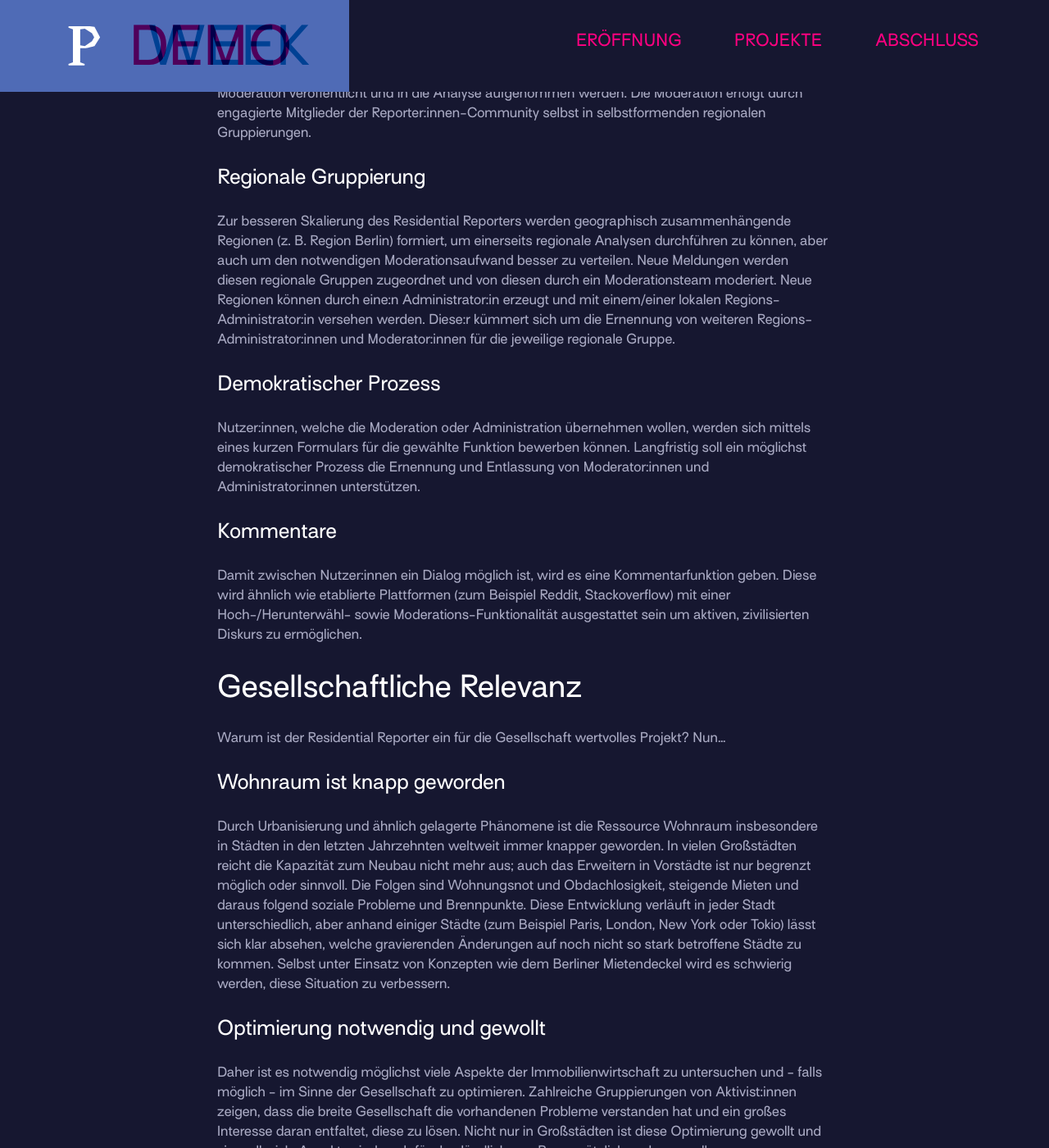
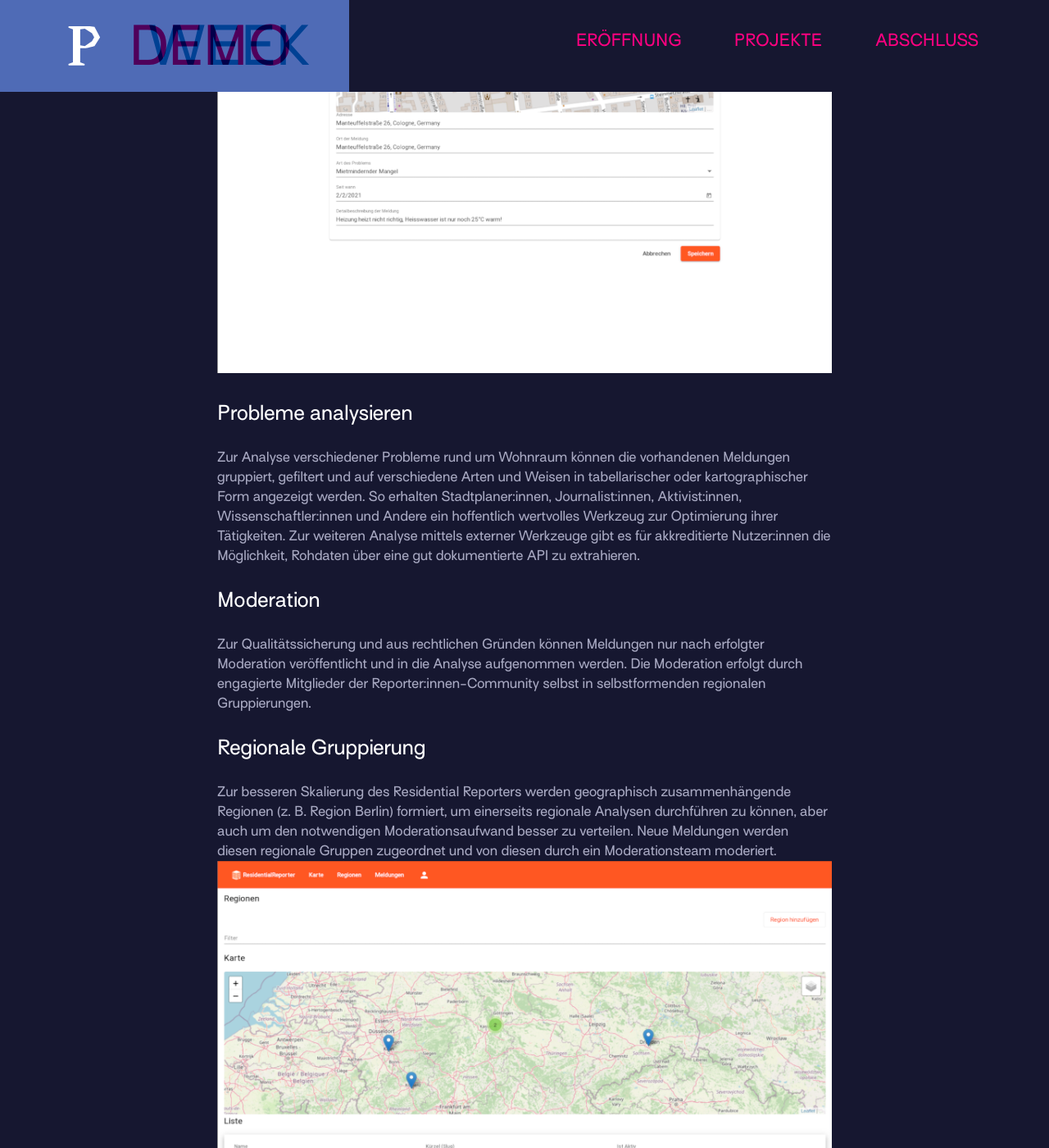
Before and after one commit to prototypefund/demo-week-runde8, a Jekyll site: the page built from _projects/08-residential-reporter.md, in a window 1280 px wide and 1400 px high, scrolled down 1734 px. Shown: the whole window at 82% size. Built offline with Jekyll 4.4.1, drawn with Linux system fonts in a browser that asks for light colours; some of the changed text lies outside the part shown.

```diff
--- a/_projects/08-residential-reporter.md
+++ b/_projects/08-residential-reporter.md
@@ -25,6 +29,7 @@ Berlins bin ich davon enttäuscht, dass aktuell keine sinnvolle Meldeplattform f
 ### Probleme melden
 
 Nach der Registrierung können Nutzer:innen einen neuen Eintrag anlegen. Hierzu wird eine einfache, kartenbasierte Schnittstelle mit einem Formular kombiniert. Im ersten Schritt kann per direkter Addresseingabe oder Auswahl auf der Karte die betroffene Wohnung ausgewählt werden. Zusätzliche relevante Daten zur Immobilie können dann im Formular angegeben werden. Weitere Formularfelder dienen der Erfassung des konkreten Problems, wie zum Beispiel illegal andauernder Leerstand, Mängel oder Eigenbedarfskündigungen. Abschließend werden die Daten noch einmal zur Überprüfung angezeigt und - falls nichts beanstandet wird - zur Moderation und darauf folgenden Veröffentlichung auf der öffentlichen Plattform hinterlegt.
+<img src="/assets/images/project_images/residential-reporter/mangelmelden.png" alt="Wohnraum Mängel melden"/>
 
 ### Probleme analysieren
 
@@ -36,7 +41,11 @@ Zur Qualitätssicherung und aus rechtlichen Gründen können Meldungen nur nach
 
 ### Regionale Gruppierung
 
-Zur besseren Skalierung des Residential Reporters werden geographisch zusammenhängende Regionen (z. B. Region Berlin) formiert, um einerseits regionale Analysen durchführen zu können, aber auch um den notwendigen Moderationsaufwand besser zu verteilen. Neue Meldungen werden diesen regionale Gruppen zugeordnet und von diesen durch ein Moderationsteam moderiert. Neue Regionen können durch eine:n Administrator:in erzeugt und mit einem/einer lokalen Regions-Administrator:in versehen werden. Diese:r kümmert sich um die Ernennung von weiteren Regions-Administrator:innen und Moderator:innen für die jeweilige regionale Gruppe.
+Zur besseren Skalierung des Residential Reporters werden geographisch zusammenhängende Regionen (z. B. Region Berlin) formiert, um einerseits regionale Analysen durchführen zu können, aber auch um den notwendigen Moderationsaufwand besser zu verteilen. Neue Meldungen werden diesen regionale Gruppen zugeordnet und von diesen durch ein Moderationsteam moderiert.
+<img src="/assets/images/project_images/residential-reporter/regionenliste.png" alt="Beispielhafte List von Regionen"/>
+
+Neue Regionen können durch eine:n Administrator:in erzeugt und mit einem/einer lokalen Regions-Administrator:in versehen werden. Diese:r kümmert sich um die Ernennung von weiteren Regions-Administrator:innen und Moderator:innen für die jeweilige regionale Gruppe.
+<img src="/assets/images/project_images/residential-reporter/regionanlegen.png" alt="Region anlegen"/>
 
 ### Demokratischer Prozess
 
@@ -82,6 +91,8 @@ Zur Entwicklung und Realisierung des Residential Reporters wird das Isomer Appli
 
 [https://isomer.eu](https://isomer.eu)
 
+<img src="/assets/images/project_images/residential-reporter/android.png" alt="Residential Reporter Android App"/>
+
 ## Zukunft
 
 Es gibt einige interessante Erweiterungen, welche die Residential Reporter-Plattform in Zukunft noch besser nutzbar und funktional nützlicher machen werden:
```
Also changed, not shown: other parts of _projects/08-residential-reporter.md (+4 -0 lines).
